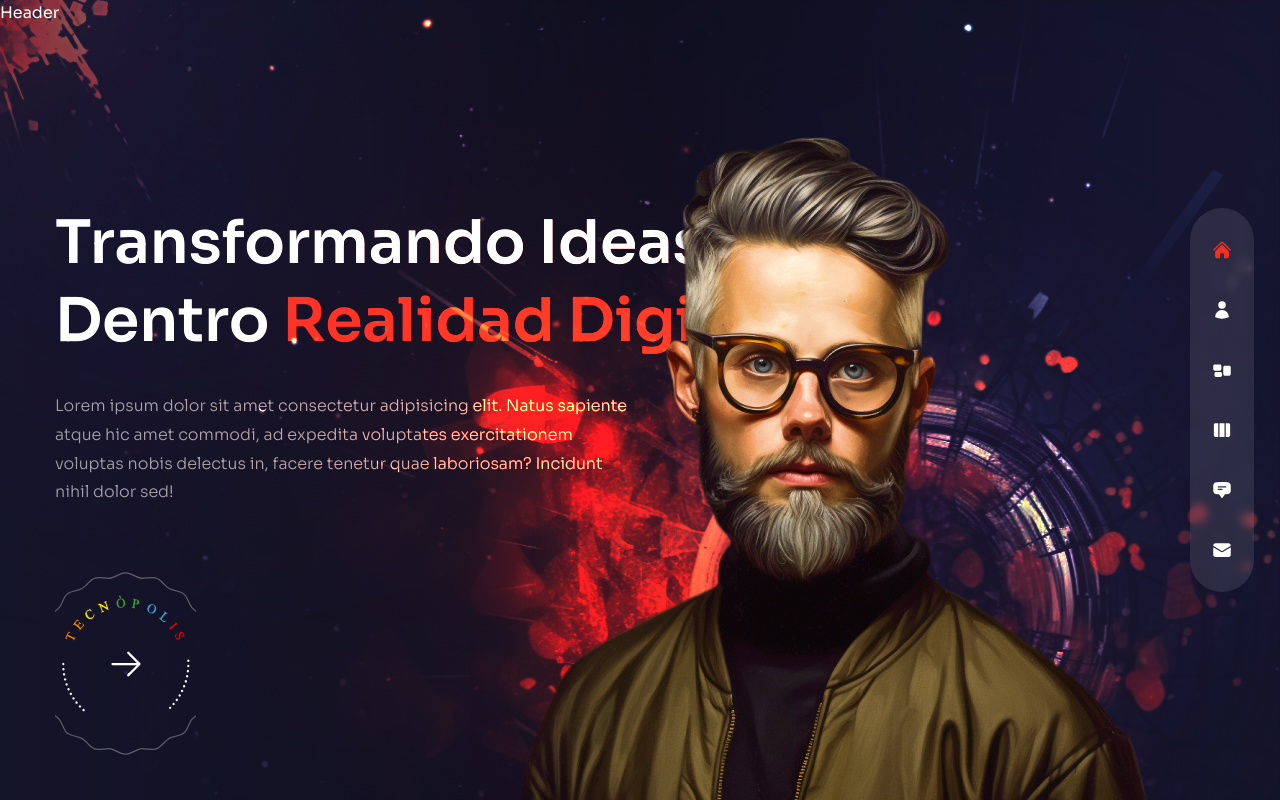
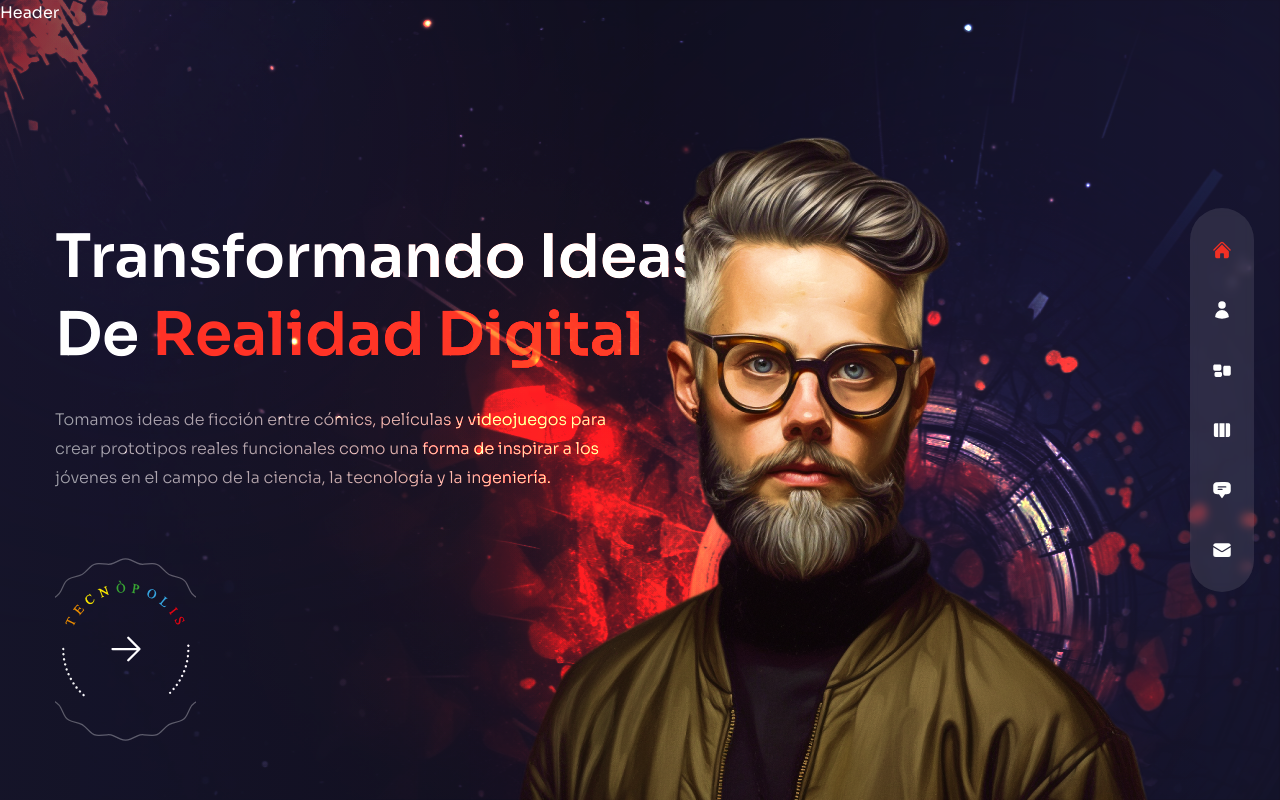
Before and after one commit to satara2358/portfolio, a Next.js app: page / in a window 1280 px wide. Built offline with nearby package versions, Linux system fonts and the light colour scheme.

Commit message:
updateText

```diff
--- a/pages/index.js
+++ b/pages/index.js
@@ -16,7 +16,7 @@ const Home = () => {
             animate="show"
             exit="hidden"
             className="h1">
-            Transformando Ideas <br/> Dentro{' '}
+            Transformando Ideas <br/> De{' '}
             <span className="text-accent">Realidad Digital</span>
           </motion.h1>
           <motion.p
@@ -25,7 +25,7 @@ const Home = () => {
             animate="show"
             exit="hidden"
             className="max-w-sm xl:max-w-xl mx-auto xl:mx-0 mb-10 xl:mb-16">
-            Lorem ipsum dolor sit amet consectetur adipisicing elit. Natus sapiente atque hic amet commodi, ad expedita voluptates exercitationem voluptas nobis delectus in, facere tenetur quae laboriosam? Incidunt nihil dolor sed!
+              Tomamos ideas de ficción entre cómics, películas y videojuegos para crear prototipos reales funcionales como una forma de inspirar a los jóvenes en el campo de la ciencia, la tecnología y la ingeniería.
           </motion.p>
           <div className="flex justify-center xl:hidden relative">
             <ProjectsBtn />
```
